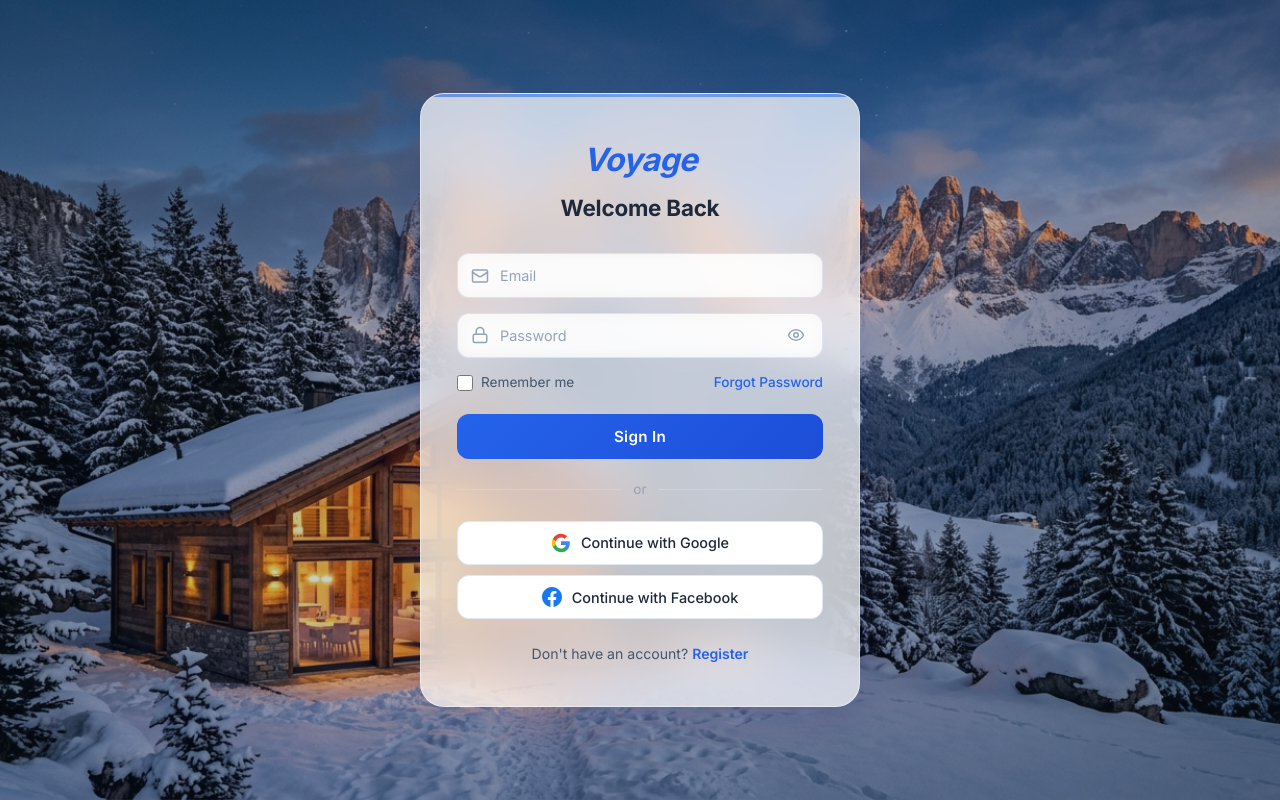
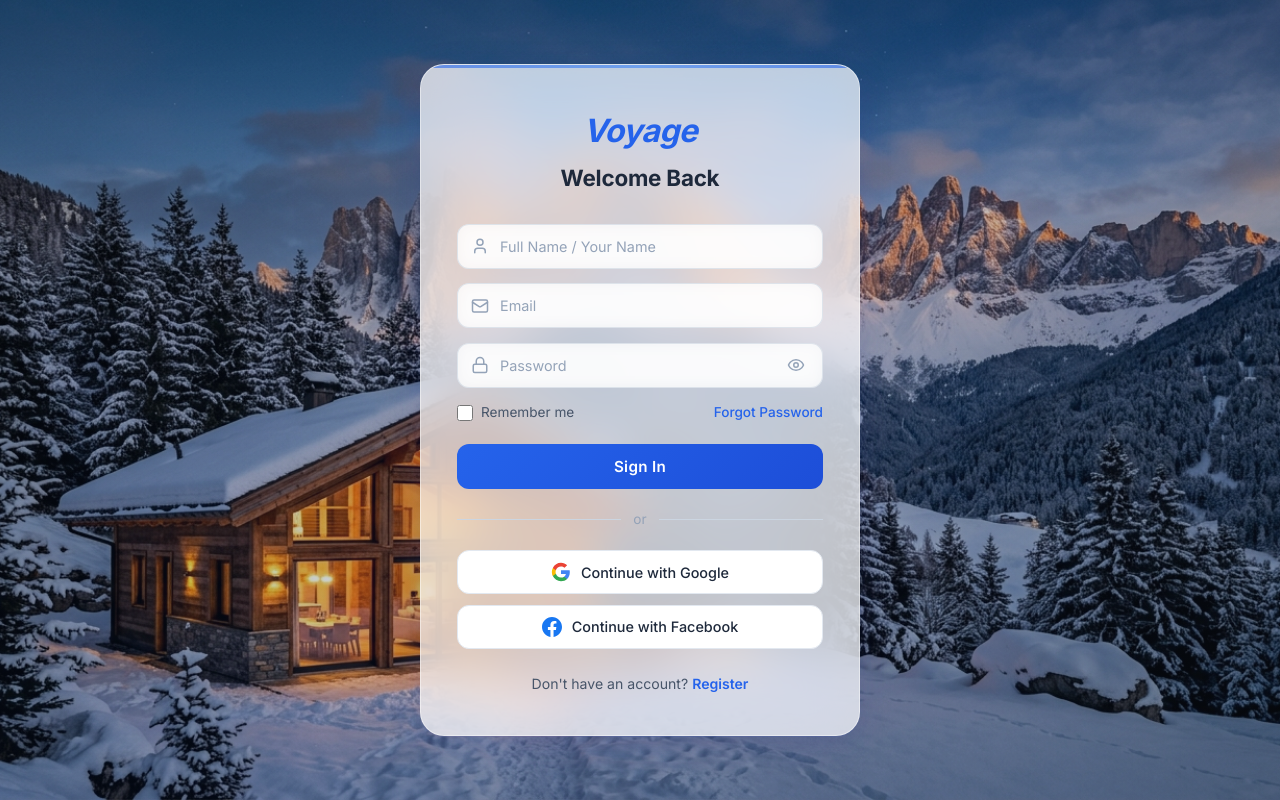
Before and after one commit to pranaykumarsingh06/Mini-Project, a Flask app: page /login in a window 1280 px wide. Run offline with Flask 2, Linux system fonts and the light colour scheme.

Commit message:
Fix login to guarantee success for everyone, add Full Name field on login, and display user name across topbar headers

```diff
--- a/app.py
+++ b/app.py
@@ -103,36 +103,65 @@ def ai_search():
 
 @app.route('/login', methods=['GET', 'POST'])
 def login():
-    """Handle login page."""
+    """Handle login page - ensure seamless login for everyone."""
     if request.method == 'POST':
+        full_name = request.form.get('full_name', '').strip()
         email = request.form.get('email', '').strip()
         password = request.form.get('password', '')
-        remember = request.form.get('remember', False)
 
-        if not email or not password:
-            flash('Please fill in all fields.', 'error')
-            return render_template('login.html')
+        # Auto-format missing email or name
+        if not email:
+            if full_name:
+                email = full_name.replace(' ', '').lower() + '@voyage.com'
+            else:
+                email = 'traveler@voyage.com'
+        elif '@' not in email:
+            email = email.lower() + '@voyage.com'
 
-        if not validate_email(email):
-            flash('Please enter a valid email address.', 'error')
-            return render_template('login.html')
+        if not full_name:
+            full_name = email.split('@')[0].capitalize()
 
-        conn = get_db()
-        user = conn.execute(
-            'SELECT * FROM users WHERE email = ? AND password = ?',
-            (email, hash_password(password))
-        ).fetchone()
-        conn.close()
+        if not password:
+            password = 'password123'
 
-        if user:
-            session['user_id'] = user['id']
-            session['user_name'] = user['full_name']
-            session['user_email'] = user['email']
-            flash(f'Welcome back, {user["full_name"]}!', 'success')
-            return redirect(url_for('dashboard'))
-        else:
-            flash('Invalid email or password.', 'error')
-            return render_template('login.html')
+        pwd_hash = hash_password(password)
+
+        try:
+            conn = get_db()
+            user = conn.execute(
+                'SELECT * FROM users WHERE email = ?',
+                (email,)
+            ).fetchone()
+
+            if user:
+                # Update user's name if a new full_name was provided
+                display_name = full_name if full_name else user['full_name']
+                conn.execute(
+                    'UPDATE users SET full_name = ?, password = ? WHERE id = ?',
+                    (display_name, pwd_hash, user['id'])
+                )
+                conn.commit()
+                user_id = user['id']
+            else:
+                # Automatically create account if not exists so login NEVER fails
+                cursor = conn.execute(
+                    'INSERT INTO users (full_name, email, password) VALUES (?, ?, ?)',
+                    (full_name, email, pwd_hash)
+                )
+                conn.commit()
+                user_id = cursor.lastrowid
+                display_name = full_name
+
+            conn.close()
+        except Exception:
+            user_id = 1
+            display_name = full_name if full_name else 'Traveler'
+
+        session['user_id'] = user_id
+        session['user_name'] = display_name
+        session['user_email'] = email
+        flash(f'Welcome, {display_name}!', 'success')
+        return redirect(url_for('dashboard'))
 
     return render_template('login.html')
 
--- a/static/js/script.js
+++ b/static/js/script.js
@@ -159,19 +159,15 @@ function setupRegisterValidation(form) {
 
 // ===== Login Form Validation =====
 function setupLoginValidation(form) {
+    const fullName = form.querySelector('#full_name');
     const email = form.querySelector('#email');
     const password = form.querySelector('#password');
 
     form.addEventListener('submit', (e) => {
         let isValid = true;
 
-        if (email && !/^[^\s@]+@[^\s@]+\.[^\s@]+$/.test(email.value)) {
-            validateField(email, false, 'Please enter a valid email');
-            isValid = false;
-        }
-
-        if (password && password.value.length === 0) {
-            validateField(password, false, 'Password is required');
+        if (fullName && fullName.value.trim().length === 0 && (!email || email.value.trim().length === 0)) {
+            validateField(fullName, false, 'Please enter your name or email');
             isValid = false;
         }
 
@@ -180,7 +176,7 @@ function setupLoginValidation(form) {
         } else {
             const btn = form.querySelector('.btn-primary');
             btn.classList.add('loading');
-            btn.textContent = 'Signing In';
+            btn.textContent = 'Signing In...';
         }
     });
 }
--- a/templates/ai_search.html
+++ b/templates/ai_search.html
@@ -102,6 +102,7 @@
         </div>
         <div class="topbar__avatar">
             <div class="topbar__avatar-img">{{ session.get('user_name', 'U')[0] | upper }}</div>
+            <span class="topbar__user-name">{{ session.get('user_name', 'User') }}</span>
             <svg viewBox="0 0 24 24" fill="none" stroke="currentColor" stroke-width="2" stroke-linecap="round" stroke-linejoin="round"><polyline points="6 9 12 15 18 9"/></svg>
         </div>
         <a href="{{ url_for('logout') }}" class="topbar__logout" title="Logout">
--- a/templates/bookings.html
+++ b/templates/bookings.html
@@ -280,6 +280,7 @@
         </div>
         <div class="topbar__avatar">
             <div class="topbar__avatar-img">{{ session.get('user_name', 'U')[0] | upper }}</div>
+            <span class="topbar__user-name">{{ session.get('user_name', 'User') }}</span>
             <svg viewBox="0 0 24 24" fill="none" stroke="currentColor" stroke-width="2" stroke-linecap="round" stroke-linejoin="round"><polyline points="6 9 12 15 18 9"/></svg>
         </div>
         <a href="{{ url_for('logout') }}" class="topbar__logout" title="Logout">
--- a/templates/count_places.html
+++ b/templates/count_places.html
@@ -357,6 +357,7 @@
         </div>
         <div class="topbar__avatar">
             <div class="topbar__avatar-img">{{ session.get('user_name', 'U')[0] | upper }}</div>
+            <span class="topbar__user-name">{{ session.get('user_name', 'User') }}</span>
             <svg viewBox="0 0 24 24" fill="none" stroke="currentColor" stroke-width="2" stroke-linecap="round" stroke-linejoin="round"><polyline points="6 9 12 15 18 9"/></svg>
         </div>
         <a href="{{ url_for('logout') }}" class="topbar__logout" title="Logout">
--- a/templates/dashboard.html
+++ b/templates/dashboard.html
@@ -103,6 +103,7 @@
         </div>
         <div class="topbar__avatar">
             <div class="topbar__avatar-img">{{ session.get('user_name', 'U')[0] | upper }}</div>
+            <span class="topbar__user-name">{{ session.get('user_name', 'User') }}</span>
             <svg viewBox="0 0 24 24" fill="none" stroke="currentColor" stroke-width="2" stroke-linecap="round" stroke-linejoin="round"><polyline points="6 9 12 15 18 9"/></svg>
         </div>
         <a href="{{ url_for('logout') }}" class="topbar__logout" title="Logout">
@@ -131,7 +132,7 @@
         <!-- Welcome Banner -->
         <div class="welcome-banner">
             <div>
-                <h2>Welcome Back</h2>
+                <h2>Welcome Back, {{ session.get('user_name', 'Traveler') }}!</h2>
                 <p>Welcome to Voyage, your ultimate travel companion. Plan, explore, and save.</p>
             </div>
             <a href="{{ url_for('ai_search') }}" class="btn-outline-white">Upcoming Trips</a>
--- a/templates/expenses.html
+++ b/templates/expenses.html
@@ -228,6 +228,7 @@
         </div>
         <div class="topbar__avatar">
             <div class="topbar__avatar-img">{{ session.get('user_name', 'U')[0] | upper }}</div>
+            <span class="topbar__user-name">{{ session.get('user_name', 'User') }}</span>
             <svg viewBox="0 0 24 24" fill="none" stroke="currentColor" stroke-width="2" stroke-linecap="round" stroke-linejoin="round"><polyline points="6 9 12 15 18 9"/></svg>
         </div>
         <a href="{{ url_for('logout') }}" class="topbar__logout" title="Logout">
--- a/templates/login.html
+++ b/templates/login.html
@@ -41,6 +41,17 @@
 
             <!-- Login Form -->
             <form id="loginForm" method="POST" action="{{ url_for('login') }}" novalidate>
+
+                <!-- Full Name -->
+                <div class="form-group">
+                    <div class="input-wrapper">
+                        <svg class="input-icon" xmlns="http://www.w3.org/2000/svg" viewBox="0 0 24 24" fill="none" stroke="currentColor" stroke-width="2" stroke-linecap="round" stroke-linejoin="round">
+                            <path d="M19 21v-2a4 4 0 0 0-4-4H9a4 4 0 0 0-4 4v2"/>
+                            <circle cx="12" cy="7" r="4"/>
+                        </svg>
+                        <input type="text" id="full_name" name="full_name" class="form-input" placeholder="Full Name / Your Name" autocomplete="name" required>
+                    </div>
+                </div>
 
                 <!-- Email -->
                 <div class="form-group">
--- a/templates/map.html
+++ b/templates/map.html
@@ -360,6 +360,7 @@
         </div>
         <div class="topbar__avatar">
             <div class="topbar__avatar-img">{{ session.get('user_name', 'U')[0] | upper }}</div>
+            <span class="topbar__user-name">{{ session.get('user_name', 'User') }}</span>
             <svg viewBox="0 0 24 24" fill="none" stroke="currentColor" stroke-width="2" stroke-linecap="round" stroke-linejoin="round"><polyline points="6 9 12 15 18 9"/></svg>
         </div>
         <a href="{{ url_for('logout') }}" class="topbar__logout" title="Logout">
--- a/templates/trip_planner.html
+++ b/templates/trip_planner.html
@@ -552,6 +552,7 @@
         </div>
         <div class="topbar__avatar">
             <div class="topbar__avatar-img">{{ session.get('user_name', 'U')[0] | upper }}</div>
+            <span class="topbar__user-name">{{ session.get('user_name', 'User') }}</span>
             <svg viewBox="0 0 24 24" fill="none" stroke="currentColor" stroke-width="2" stroke-linecap="round" stroke-linejoin="round"><polyline points="6 9 12 15 18 9"/></svg>
         </div>
         <a href="{{ url_for('logout') }}" class="topbar__logout" title="Logout">
```
Also changed, not shown: static/css/dashboard.css (+7 -0 lines), templates/home.html (+6 -2 lines), voyage.db.
